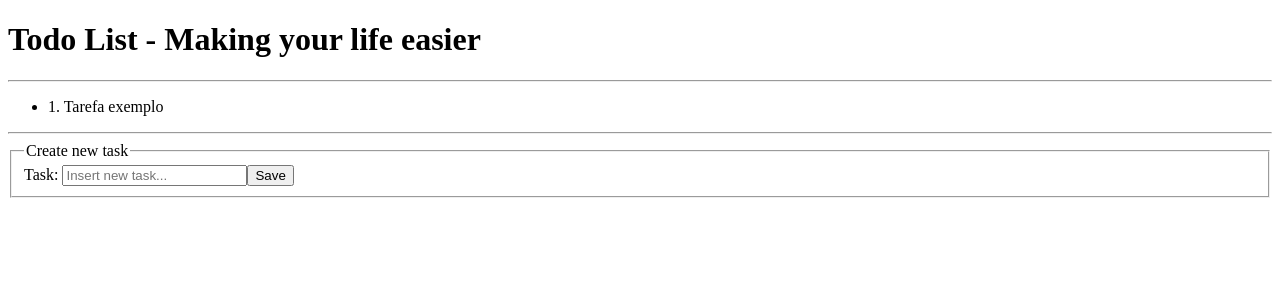
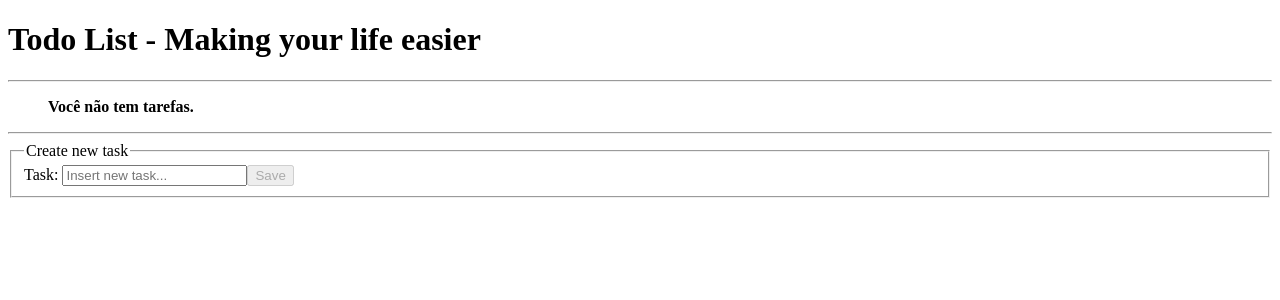
Before and after one commit to eusouleoandrade/angular-typescript-todolist, an Angular app in the folder todolist/: page / in a window 1280 px wide. Shown: the top 300 px of the page. Built offline with nearby package versions, Linux system fonts and the light colour scheme.

Commit message:
Add actions in the form.

```diff
--- a/todolist/src/app/app.component.html
+++ b/todolist/src/app/app.component.html
@@ -5,15 +5,21 @@
 <ul>
   <p *ngIf="todos.length == 0"><strong>Você não tem tarefas.</strong></p>
   <li *ngFor="let todo of todos">
-    {{ todo.id }}. {{ todo.title }}
+    {{ todo.id }}. {{ todo.title }} -
+    <button (click)="remove(todo)">REMOVE</button> |
+    <button (click)="markAsDone(todo)" *ngIf="todo.done == false">DONE</button>
+    <button (click)="markAsUnDone(todo)" *ngIf="todo.done">UNDONE</button>
   </li>
 </ul>
 
 <hr>
 
-<fieldset>
-  <legend>Create new task</legend>
-  <label>Task: </label>
-  <input type="text" placeholder="Insert new task...">
-  <button>Save</button>
-</fieldset>
+<form [formGroup]="form">
+  <fieldset>
+    <legend>Create new task</legend>
+    <label>Task: </label>
+    <input type="text" placeholder="Insert new task..." formControlName="title" maxlength="60" minlength="3">
+    <small *ngIf="form.controls.title.invalid && !form.controls.title.pristine">This field must contain between 3 and 60 characters.</small>
+    <button [disabled]="form.invalid" (click)="add()">Save</button>
+  </fieldset>
+</form>
--- a/todolist/src/app/app.component.ts
+++ b/todolist/src/app/app.component.ts
@@ -1,4 +1,5 @@
 import { Component } from '@angular/core';
+import { FormBuilder, FormGroup, Validators } from '@angular/forms';
 import { Todo } from 'src/models/todo.model';
 
 @Component({
@@ -10,8 +11,41 @@ export class AppComponent {
 
   public title : string = "Todo List - Making your life easier";
   public todos : Todo[] = [];
+  public form: FormGroup;
 
-  constructor() {
-    this.todos.push(new Todo(1, 'Tarefa exemplo', false));
+  constructor(private fb: FormBuilder) {
+
+    this.form = this.fb.group({
+      title: ['', Validators.compose([Validators.minLength(3), Validators.maxLength(60), Validators.required])]
+    });
+  }
+
+  add(){
+    const title = this.form.controls['title'].value;
+    const id = this.todos.length + 1;
+
+    this.todos.push(new Todo(id, title, false));
+
+    this.clearForm();
+  }
+
+  clearForm(){
+    this.form.reset();
+  }
+
+  remove(todo : Todo){
+    const index = this.todos.indexOf(todo);
+
+    if(index !== -1){
+      this.todos.splice(index, 1);
+    }
+  }
+
+  markAsDone(todo : Todo){
+    todo.done = true;
+  }
+
+  markAsUnDone(todo : Todo){
+    todo.done = false;
   }
 }
```
